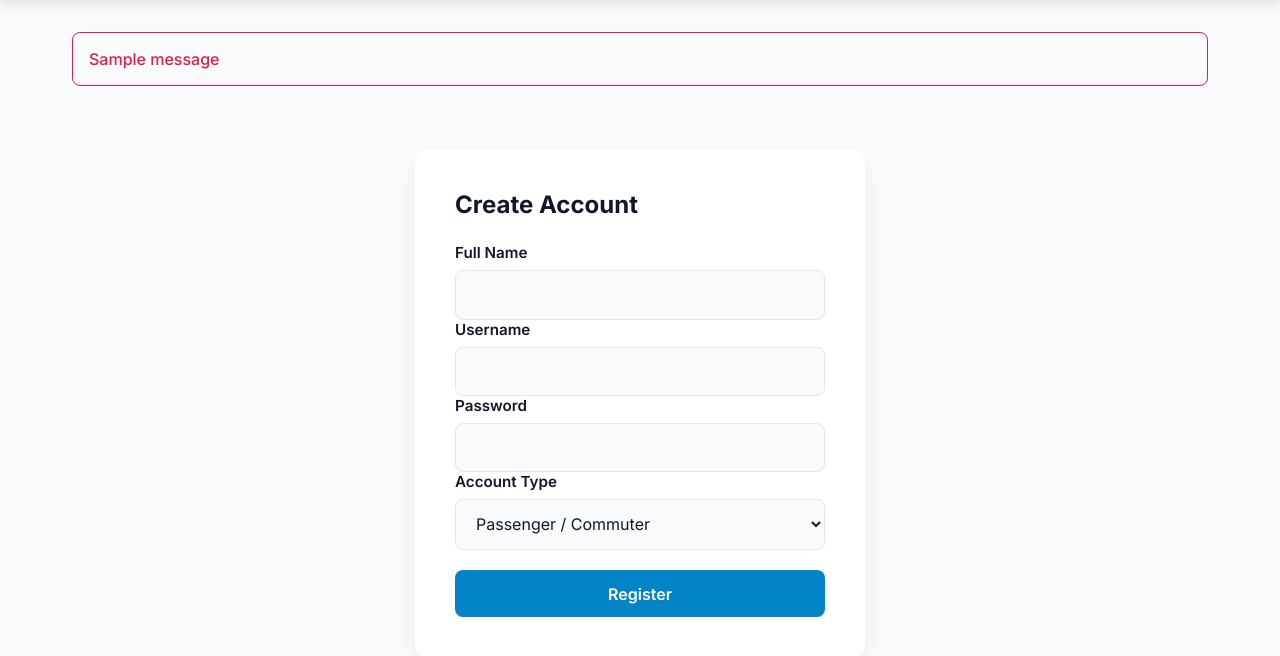
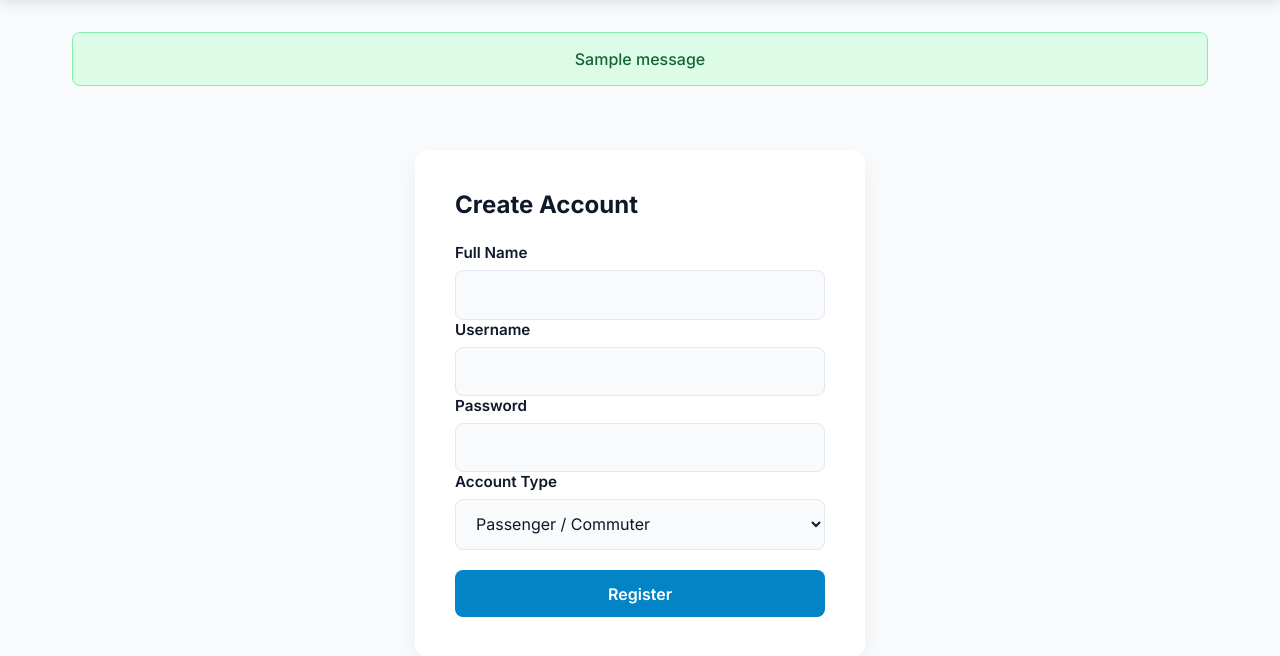
Before and after one commit to coder1-3/BusBalance-AI, a Flask app: page /register in a window 1280 px wide. Shown: the part 74-730 px from the top of the page. Run offline with Flask 3, Linux system fonts and the light colour scheme; tables that the repository leaves empty hold one stand-in row (values such as "Sample post"); one stand-in notice (Sample message) is shown.

Commit message:
Logic bug fixed

```diff
--- a/app.py
+++ b/app.py
@@ -514,7 +514,7 @@ def download_ticket(booking_id):
     # Row 1 (Bottom) Data
     p.setFont("Helvetica-Bold", 11)
     p.drawString(grid_x + 10, grid_y + row_h - 30, str(ticket['departure_time']))
-    p.drawString(grid_x + 126, grid_y + row_h - 30, f"${ticket['total_cost']:.2f}")
+    p.drawString(grid_x + 126, grid_y + row_h - 30, f"₹{ticket['total_cost']:.2f}")
     p.drawString(grid_x + 243, grid_y + row_h - 30, str(ticket['booking_time'][:10]))
 
     # --- RIGHT SECTION: STUB & BARCODE ---
--- a/static/style.css
+++ b/static/style.css
@@ -105,3 +105,32 @@ th { color: var(--text-muted); font-size: 0.85rem; text-transform: uppercase; fo
 .flatpickr-day { color: var(--text-main) !important; }
 .flatpickr-day.selected { background: var(--brand-blue) !important; border-color: var(--brand-blue) !important; color: white !important;}
 .flatpickr-month, .flatpickr-weekday { color: var(--text-main) !important; fill: var(--text-main) !important;}
+
+.flash-msg {
+    padding: 1rem;
+    margin-bottom: 1rem;
+    border-radius: 8px;
+    font-weight: 500;
+    text-align: center;
+}
+.flash-msg.success {
+    background-color: #dcfce7; /* Light green background */
+    color: #166534; /* Dark green text */
+    border: 1px solid #86efac;
+}
+.flash-msg.error {
+    background-color: #fee2e2; /* Light red background */
+    color: #991b1b; /* Dark red text */
+    border: 1px solid #fca5a5;
+}
+/* Dark mode overrides for flash messages */
+[data-theme="dark"] .flash-msg.success {
+    background-color: #052e16;
+    color: #4ade80;
+    border-color: #14532d;
+}
+[data-theme="dark"] .flash-msg.error {
+    background-color: #450a0a;
+    color: #f87171;
+    border-color: #7f1d1d;
+}
--- a/templates/layout.html
+++ b/templates/layout.html
@@ -36,13 +36,11 @@
     </nav>
     <div class="container">
         {% with messages = get_flashed_messages(with_categories=true) %}
-            {% if messages %}
-                {% for category, message in messages %}
-                    <div style="padding: 1rem; margin-bottom: 2rem; border-radius: 8px; border: 1px solid var(--brand-red); color: var(--brand-red); font-weight: 500; background: var(--bg-color);">
-                        {{ message }}
-                    </div>
-                {% endfor %}
-            {% endif %}
+        {% if messages %}
+            {% for category, message in messages %}
+            <div class="flash-msg {{ category }}">{{ message }}</div>
+            {% endfor %}
+        {% endif %}
         {% endwith %}
         {% block content %}{% endblock %}
     </div>
--- a/templates/passenger/history.html
+++ b/templates/passenger/history.html
@@ -27,7 +27,7 @@
                     <div style="font-size: 0.85rem; color: var(--text-muted);">{{ h.travel_date }} • {{ h.departure_time }}</div>
                 </td>
                 <td style="font-weight: 600; color: var(--brand-blue);">{{ h.seats }}</td>
-                <td style="font-weight: 600;">${{ "%.2f"|format(h.total_cost) }}</td>
+                <td style="font-weight: 600;">₹{{ "%.2f"|format(h.total_cost) }}</td>
                 <td><span class="badge">{{ h.status|upper }}</span></td>
                 <td>
                     {% if h.status == 'confirmed' %}
--- a/templates/passenger/payment.html
+++ b/templates/passenger/payment.html
@@ -16,12 +16,12 @@
             </div>
             <div style="display: flex; justify-content: space-between; margin-top: 1rem; padding-top: 1rem; border-top: 1px dashed var(--border-soft);">
                 <span style="color: var(--text-muted); font-weight: 600;">Total Amount</span>
-                <span style="font-weight: 800; color: var(--brand-blue); font-size: 1.2rem;">${{ "%.2f"|format(booking.total_cost) }}</span>
+                <span style="font-weight: 800; color: var(--brand-blue); font-size: 1.2rem;">₹{{ "%.2f"|format(booking.total_cost) }}</span>
             </div>
         </div>
 
         <form method="POST" action="/passenger/payment/{{ booking.id }}">
-            <button type="submit" class="btn btn-primary" style="width: 100%; margin-top: 1rem; font-size: 1.1rem; padding: 1rem;">Pay ${{ "%.2f"|format(booking.total_cost) }}</button>
+            <button type="submit" class="btn btn-primary" style="width: 100%; margin-top: 1rem; font-size: 1.1rem; padding: 1rem;">Pay ₹{{ "%.2f"|format(booking.total_cost) }}</button>
         </form>
     </div>
 </div>
```
